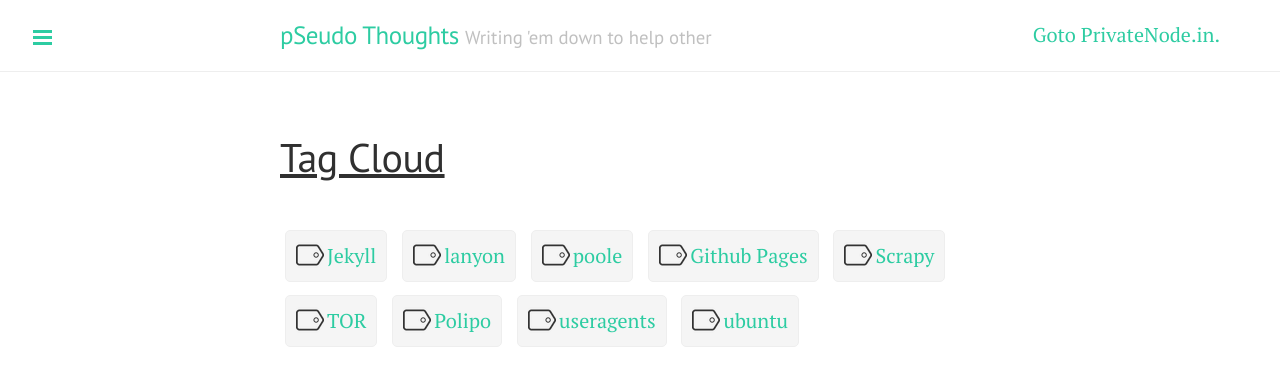
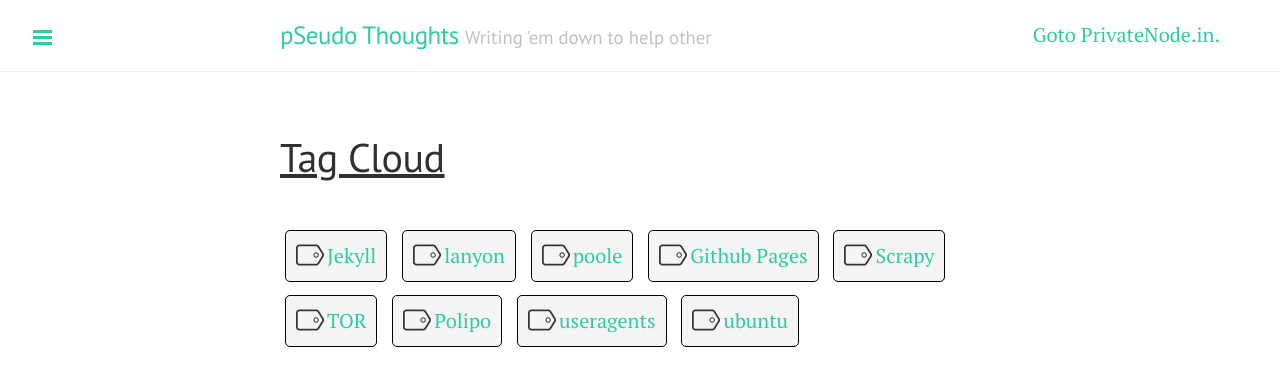
Before and after one commit to DharmeshPandav/dharmeshpandav.github.io, a Jekyll site: the page built from tags/index.html, in a window 1280 px wide. Shown: the top 386 px of the page. Built offline with Jekyll 4.4.1, drawn with Linux system fonts in a browser that asks for light colours; nearby versions of some CDN libraries; Markdown is read by kramdown in place of the engine named in the settings.

Commit message:
Playing with Tag CSS

```diff
--- a/public/css/custom.css
+++ b/public/css/custom.css
@@ -88,16 +88,13 @@ a.tag-list:hover , a.tag-list:checked{
 }
 
 .tag-list{
-	margin-top: .4rem;
-	display: inline-block;
-	margin-left: 5px;
-	margin-right: 5px;
-	margin-bottom: 5px;
-	/* min-width: 200px; */
+    display: inline-block;
+    margin: .4rem 5px 5px;
+    /* min-width: 200px; */
 	padding: 10px;
 	border-radius: 5px;
-	border: 1px;
-	border-style: ridge;
+    border: 1px ridge black;
+
 }
 
 .post-bottom-padding{
```
